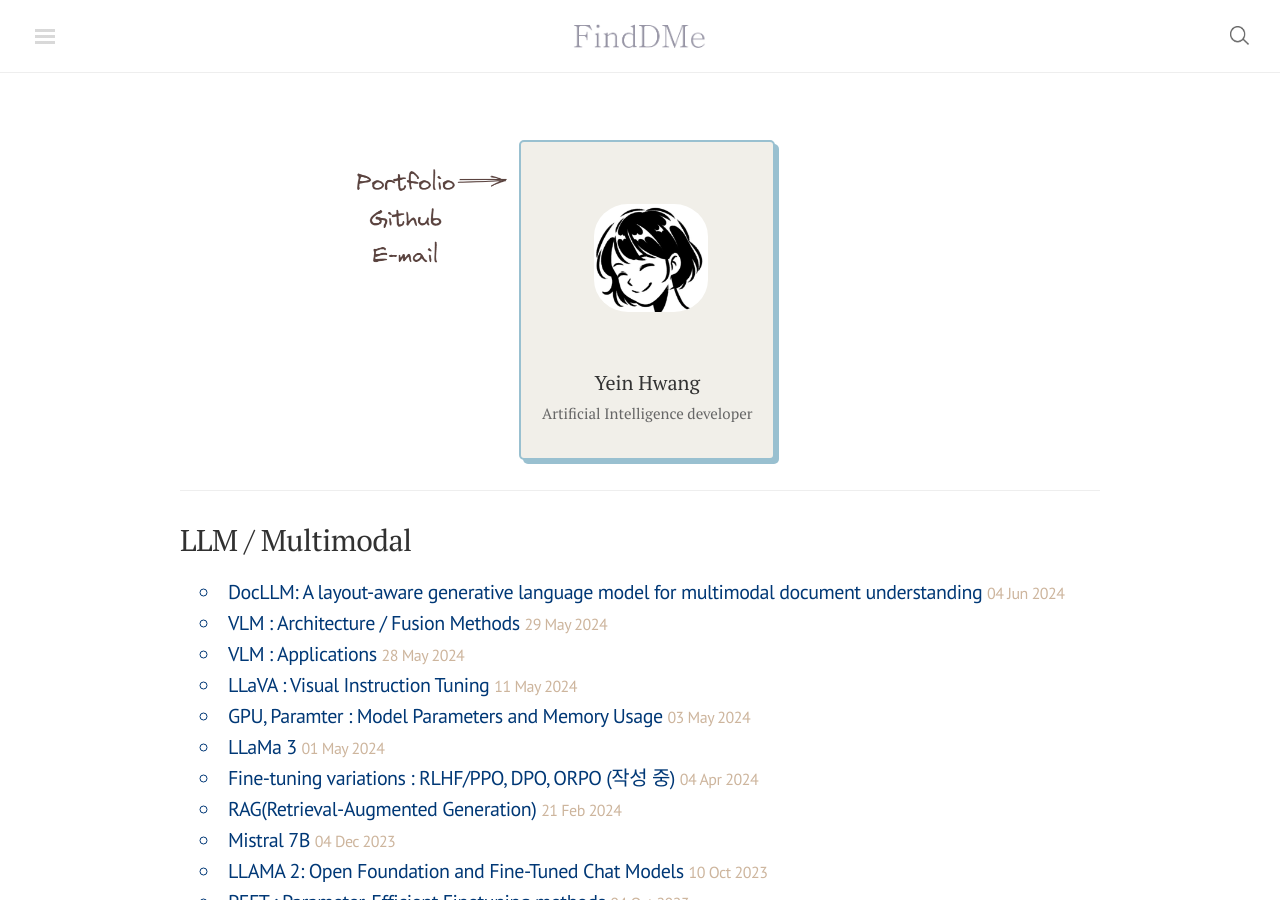
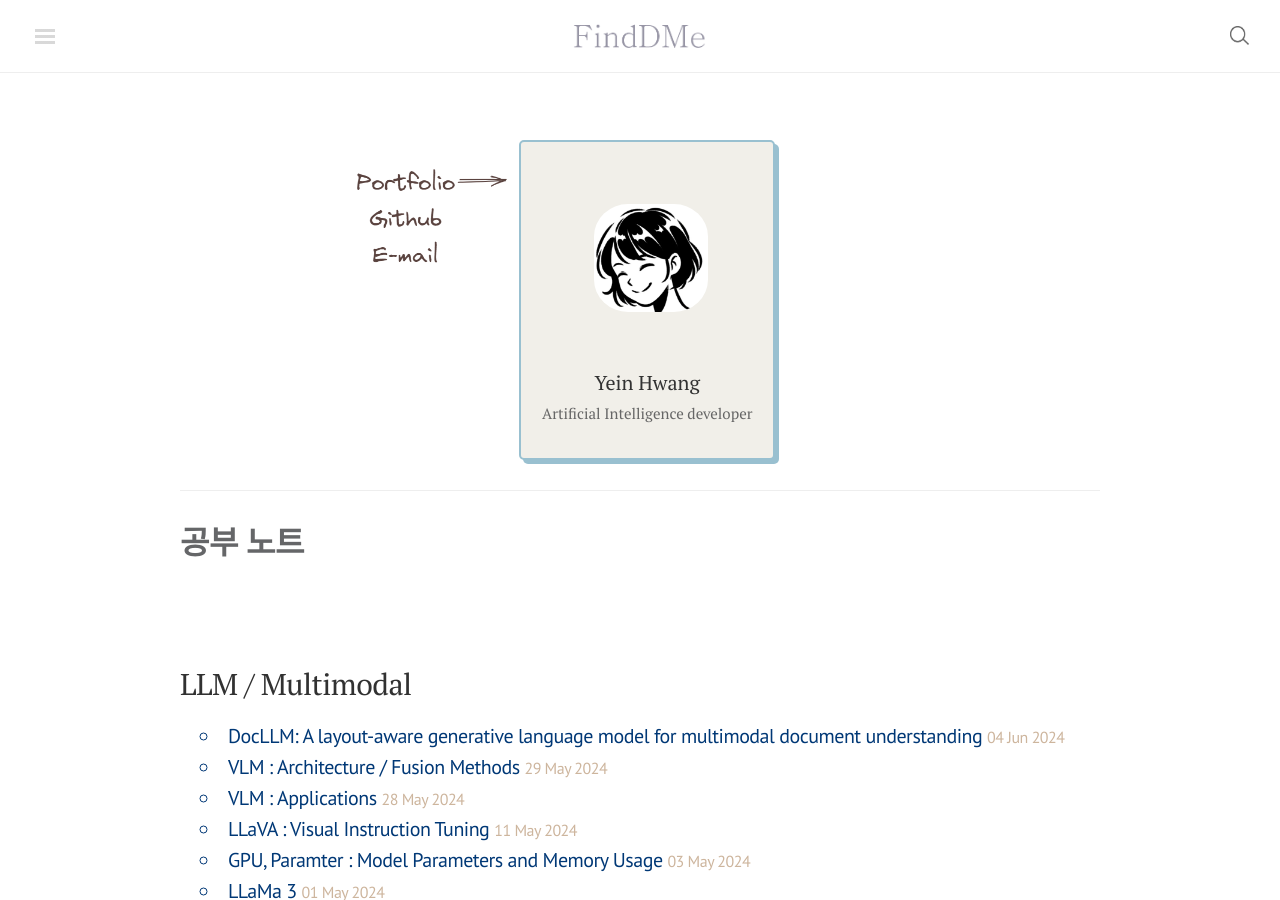
Before and after one commit to finddme/finddme.github.io, a Jekyll site: the page built from index.html, in a window 1280 px wide and 900 px high. Built offline with Jekyll 4.4.1, drawn with Linux system fonts in a browser that asks for light colours; nearby versions of some CDN libraries; comment, search, counter and statistics services are not loaded.

Commit message:
Update index.html

```diff
--- a/index.html
+++ b/index.html
@@ -140,6 +140,14 @@ title:   #Categories Home
 
 <hr/>
 
+<div class="post">
+  <h1 class="post-title">
+    공부 노트
+  </h1>
+</div>
+
+<br>
+
 <div class="tags-expo">
   <div class="tags-expo-section">
     {% for tag in site.categories %}
```
